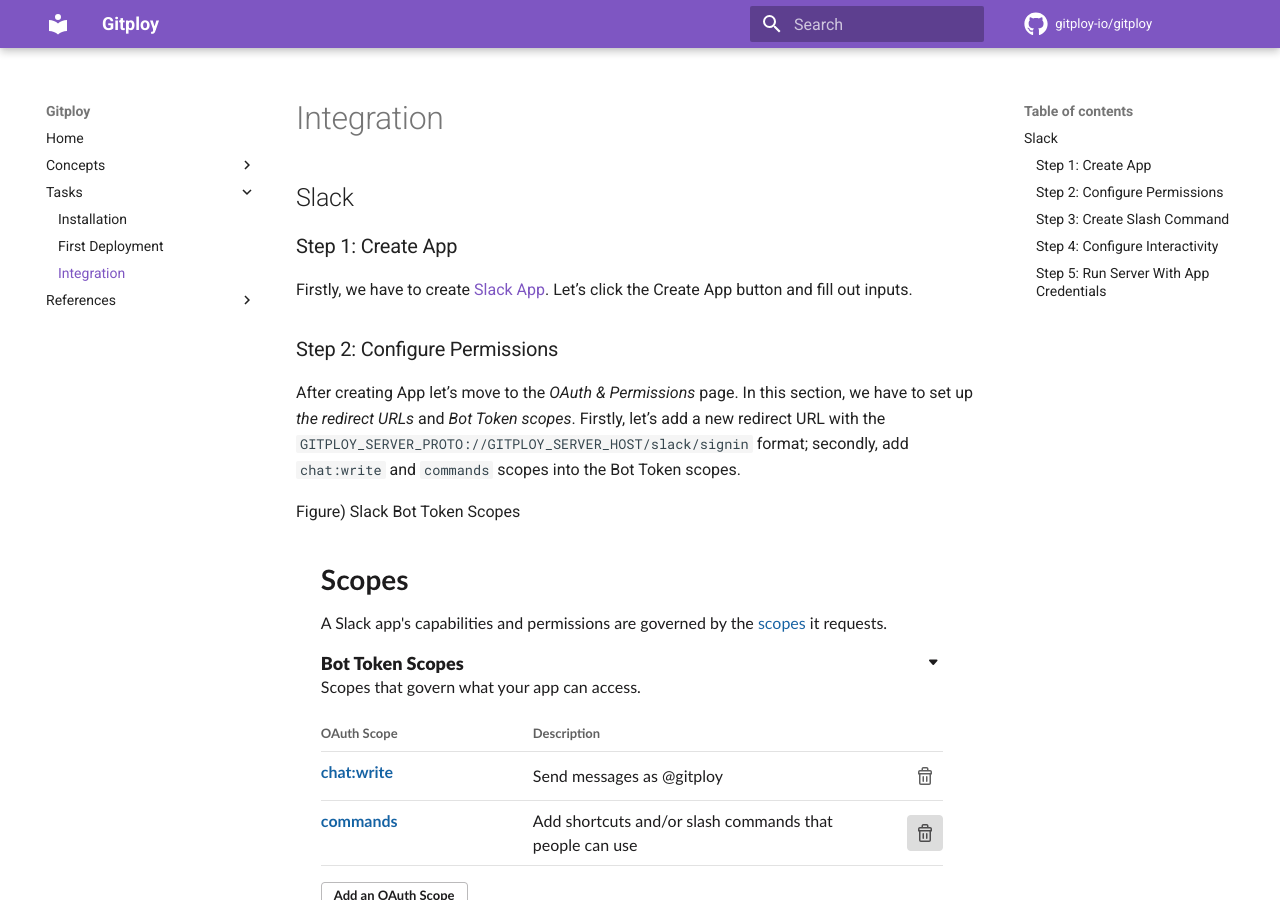
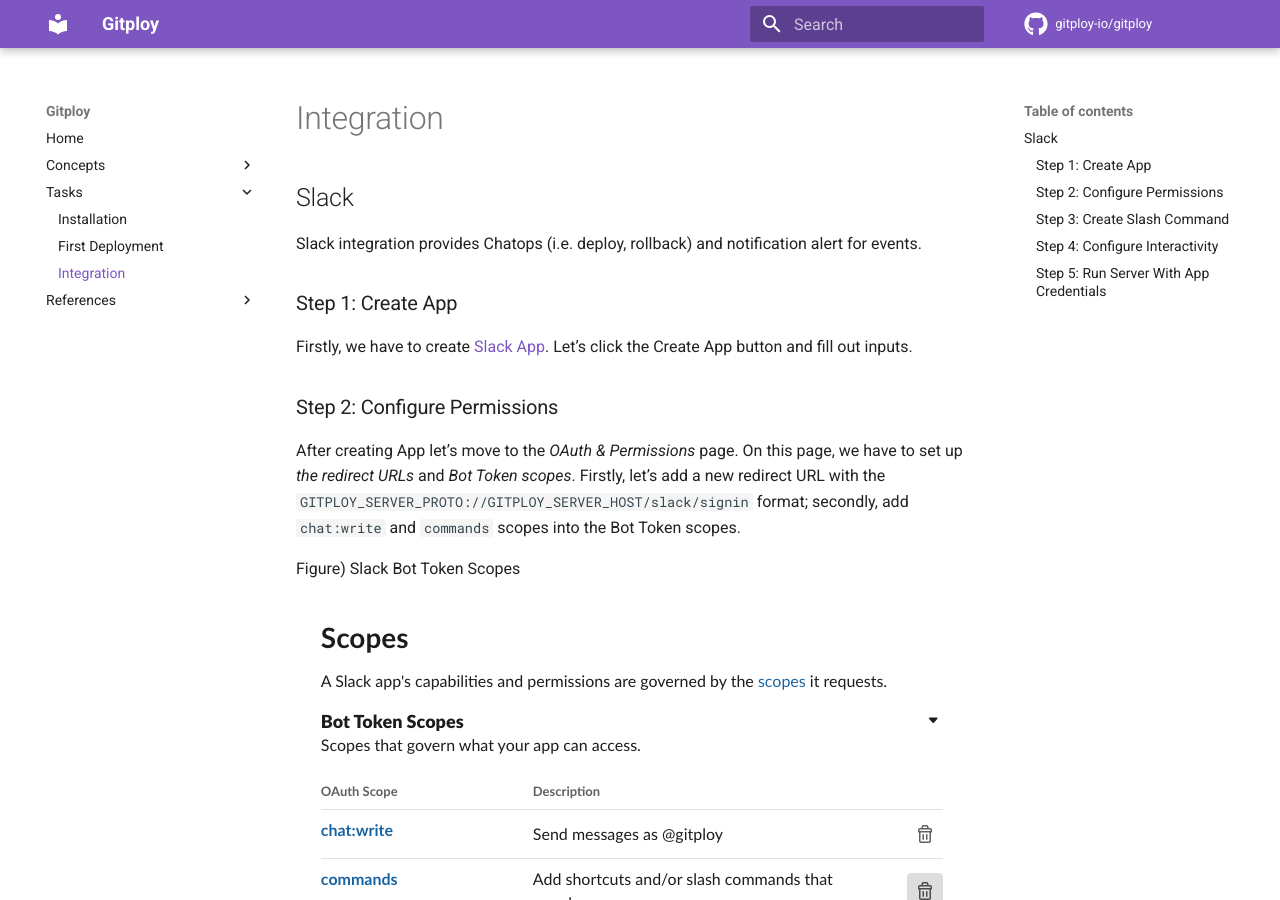
Before and after one commit to gitploy-io/gitploy, an MkDocs documentation site: the page built from docs/tasks/integration.md, in a window 1280 px wide and 900 px high. Built offline with MkDocs 1.6.1 and Material for MkDocs 9.7.7, drawn with Linux system fonts in a browser that asks for light colours; comment, search, counter and statistics services are not loaded; the version menu is left out; some of the changed text lies outside the part shown.

Commit message:
Add some details to integration.

```diff
--- a/docs/tasks/integration.md
+++ b/docs/tasks/integration.md
@@ -1,7 +1,8 @@
 # Integration
 
+## Slack
 
-## Slack
+Slack integration provides Chatops (i.e. deploy, rollback) and notification alert for events.
 
 ### Step 1: Create App
 
@@ -9,7 +10,7 @@
 
 ### Step 2: Configure Permissions
 
-After creating App let’s move to the *OAuth & Permissions* page. In this section, we have to set up *the redirect URLs* and *Bot Token scopes*. Firstly, let’s add a new redirect URL with the `GITPLOY_SERVER_PROTO://GITPLOY_SERVER_HOST/slack/signin` format; secondly, add `chat:write` and `commands` scopes into the Bot Token scopes.
+After creating App let’s move to the *OAuth & Permissions* page. On this page, we have to set up *the redirect URLs* and *Bot Token scopes*. Firstly, let’s add a new redirect URL with the `GITPLOY_SERVER_PROTO://GITPLOY_SERVER_HOST/slack/signin` format; secondly, add `chat:write` and `commands` scopes into the Bot Token scopes.
 
 Figure) Slack Bot Token Scopes
 
@@ -39,3 +40,5 @@
 ### Step 5: Run Server With App Credentials
 
 To enable Slack integration, you have to set up these environments when you run the server: `GITPLOY_SLACK_CLIENT_ID`, `GITPLOY_SLACK_CLIENT_SECRET`, and `GITPLOY_SLACK_SIGNING_SECRET`. You can get these credentials from *App Credentials* section of *Basic Information* page.
+
+On settings page, you can find the button to connect with Slack. Now, you can run the slash command `/gitploy` in Slack.
```
